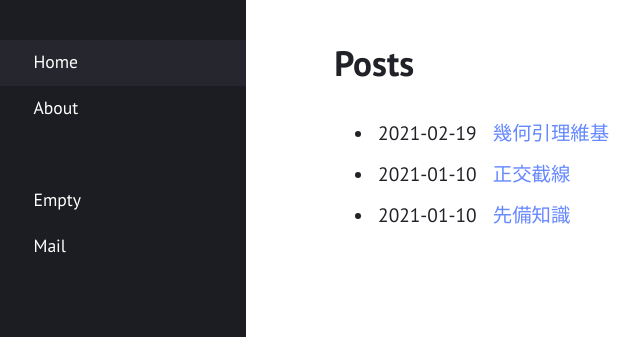
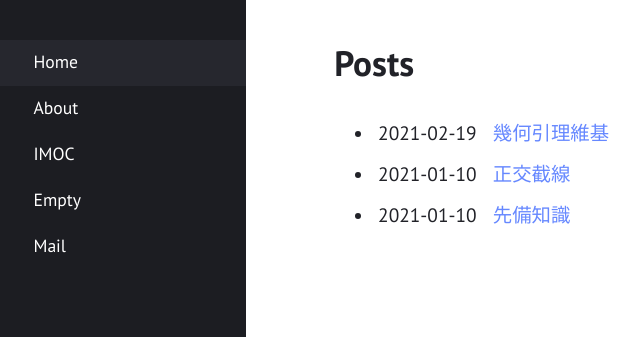
Before and after one commit to Permutation-Chang/Permutation-Chang.github.io, a Jekyll site: the page built from index.html, in a window 1280 px wide. Shown: the top 337 px of the page, without its empty margins (45-685 px from the left). Built offline with Jekyll 4.4.1, drawn with Linux system fonts in a browser that asks for light colours.

Commit message:
Update _config.yml

```diff
--- a/_config.yml
+++ b/_config.yml
@@ -19,7 +19,7 @@ mathjax: true
 navigation:
   - {file: "index.html", icon: home}
   - {file: "README.md", icon: address-card}
-  - {file: "IMO.md", icon: plus}
+  - {file: "IMOC.md", icon: plus}
   - {file: "study.md", icon: plus}
 
 external:                  # see http://fontawesome.com/icons
```
